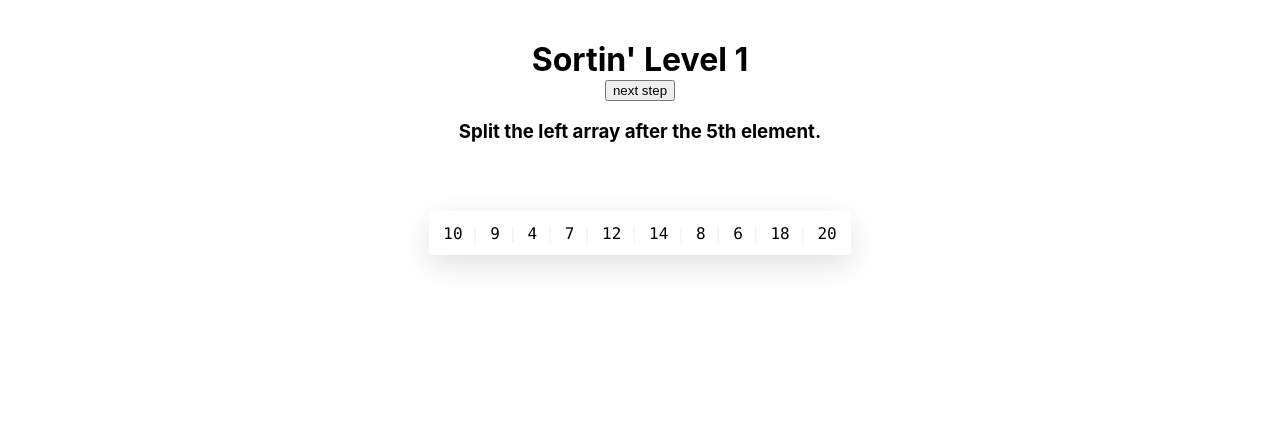
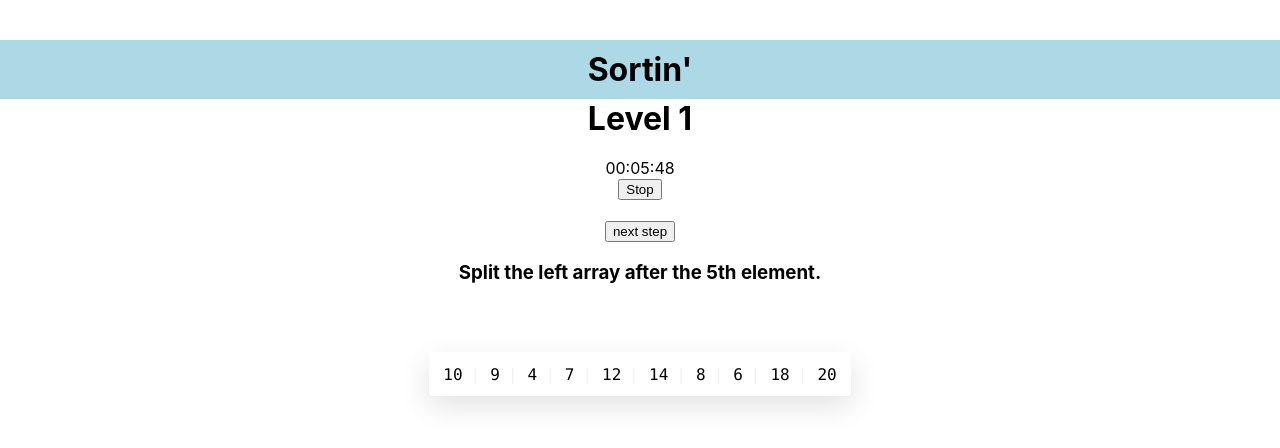
Before and after one commit to ShaimaaAliECE/se3350_project-group-19, a React (Create React App) app: page /levelone in a window 1280 px wide. Shown: the top 448 px of the page. Built offline with nearby package versions, Linux system fonts and the light colour scheme.

Commit message:
Timer counts up on level launch

```diff
--- a/src/App.js
+++ b/src/App.js
@@ -6,6 +6,7 @@ import Level1 from "./Level1.js";
 import { Routes, Route, Link } from "react-router-dom";
 import Menu from "./Menu.js"
 import Level2 from "./Lvl2Test.js";
+
 
 //Global variable to control flow
 function App() {
--- a/src/Level1.js
+++ b/src/Level1.js
@@ -3,9 +3,11 @@ import PropTypes from "prop-types";
 import generateMergeSteps from "./sort";
 import generateRandomArray from "./rand_array";
 
+import Timer from "./timer";
+
 //Global variable to control flow
-var stepCounter =0;
-var loopCounterIdx =0;
+var stepCounter = 0;
+var loopCounterIdx = 0;
 var stepCounterCalled = false;
 var stepCounterCalledLoop = false;
 var arrayGlobal = generateRandomArray(10, 20);
@@ -34,16 +36,16 @@ class ListSplit extends Component {
   };
 
   handleClick(values, value) {
-      if (values.length%2 == 0){
-        if (value == values[values.length/2-1] || value == values[values.length/2]){
+    if (values.length % 2 == 0) {
+      if (value == values[values.length / 2 - 1] || value == values[values.length / 2]) {
         console.log("correct split click");
         this.props.incrementMaxCount();
       }
       else
         console.log("wrong split click");
     }
-      else{
-        if (value == values[Math.floor(values.length/2)]){
+    else {
+      if (value == values[Math.floor(values.length / 2)]) {
         console.log("correct split click");
         this.props.incrementMaxCount();
       }
@@ -59,7 +61,7 @@ class ListSplit extends Component {
     return (
       <div className="list">
         {values.map(value => (
-          <code className="cell" key={value} onClick = {() => {this.handleClick(values, value)}}>
+          <code className="cell" key={value} onClick={() => { this.handleClick(values, value) }}>
             {value}
           </code>
         ))}
@@ -87,7 +89,7 @@ class ListMerge extends Component {
     return (
       <div className="list">
         {values.map(value => (
-          <code className="cell" key={value} onClick = {() => {this.handleClick(values, value, this.props.correctMergeChoice)}}>
+          <code className="cell" key={value} onClick={() => { this.handleClick(values, value, this.props.correctMergeChoice) }}>
             {value}
           </code>
         ))}
@@ -104,19 +106,18 @@ class Join extends Component {
     right: PropTypes.number.isRequired
   };
 
-  increaseStepCounterLoop(length, i){
-    if (i == length){
+  increaseStepCounterLoop(length, i) {
+    if (i == length) {
       stepCounterCalledLoop = !stepCounterCalledLoop;
       return;
     }
-    if (stepCounterCalledLoop ==false)
-    {
+    if (stepCounterCalledLoop == false) {
       stepCounter++;
     }
 
   }
   render() {
-    const { array, left, right, mid, maxCount} = this.props;
+    const { array, left, right, mid, maxCount } = this.props;
 
     const leftSorted = array.slice(left, mid);
     const rightSorted = array.slice(mid, right);
@@ -138,18 +139,18 @@ class Join extends Component {
     sorted = [...sorted, ...leftSorted, ...rightSorted];
     sorted.forEach((x, i) => (array[left + i] = x));
 
-    loopCounterIdx = stepCounter+1;
-    for (let i=0; i<= sorted.length; i++){
+    loopCounterIdx = stepCounter + 1;
+    for (let i = 0; i <= sorted.length; i++) {
       this.increaseStepCounterLoop(sorted.length, i);
 
     }
-    let diff = maxCount-loopCounterIdx;
+    let diff = maxCount - loopCounterIdx;
     let onebyone = sorted.slice(0, diff);
 
 
     return (
       <div>
-      {diff>0 && (<ListMerge values={onebyone} correctMergeChoice = {diff} />)}
+        {diff > 0 && (<ListMerge values={onebyone} correctMergeChoice={diff} />)}
       </div>
     );
   }
@@ -165,25 +166,25 @@ class MergeSort extends Component {
   };
 
 
-  recurse () {
+  recurse() {
 
-    let { array, left, right, maxCount} = this.props;
+    let { array, left, right, maxCount } = this.props;
     const chunk = array.slice(left, right);
     const mid = left + Math.floor(chunk.length / 2);
 
 
 
 
-    return(
+    return (
       <div>
 
-        {chunk.length !=1 && (
+        {chunk.length != 1 && (
 
           <>
-            <MergeSort {...this.props} right={mid} currCount = {0} />
-            <MergeSort {...this.props} left={mid} currCount = {0}   />
+            <MergeSort {...this.props} right={mid} currCount={0} />
+            <MergeSort {...this.props} left={mid} currCount={0} />
             <div className="join">
-              <Join {...this.props} mid={mid} currCount = {0} />
+              <Join {...this.props} mid={mid} currCount={0} />
             </div>
 
           </>
@@ -193,9 +194,8 @@ class MergeSort extends Component {
   }
 
 
-  increaseStepCounter(){
-    if (stepCounterCalled ==false)
-    {
+  increaseStepCounter() {
+    if (stepCounterCalled == false) {
       stepCounter++;
       stepCounterCalled = true;
     }
@@ -203,7 +203,7 @@ class MergeSort extends Component {
       stepCounterCalled = false;
   }
 
-  nextStep () {
+  nextStep() {
     const { array, left, right, maxCount } = this.props;
     const chunk = array.slice(left, right);
     this.increaseStepCounter();
@@ -211,7 +211,7 @@ class MergeSort extends Component {
     return (
       <div className="input">
 
-        {stepCounter<maxCount && (<ListSplit values={chunk} incrementMaxCount = {() => this.props.incrementMaxCount()} />)}
+        {stepCounter < maxCount && (<ListSplit values={chunk} incrementMaxCount={() => this.props.incrementMaxCount()} />)}
       </div>
     );
   }
@@ -243,9 +243,9 @@ class Level1 extends Component {
 
 
 
-  handleClick (){
-    stepCounter =0;
-    let newcount = this.state.maxCount +1;
+  handleClick() {
+    stepCounter = 0;
+    let newcount = this.state.maxCount + 1;
     this.setState({
       maxCount: newcount
     });
@@ -262,17 +262,21 @@ class Level1 extends Component {
     return (
       <>
         <header>
-          <h1>Sortin' Level 1</h1>
-          <button onClick = {() => this.handleClick()}>
+          <h1 h1 style={{ backgroundColor: "lightblue", padding: "10px" }}>Sortin'</h1>
+          <h1>Level 1</h1>
+
+          <br></br>
+          <Timer></Timer>
+          <br></br>
+
+          <button onClick={() => this.handleClick()}>
             {"next step"}
           </button>
-          <Instructions instruct = {steps[Math.min(steps.length-1, this.state.maxCount-2)].instruction}/>
+          <Instructions instruct={steps[Math.min(steps.length - 1, this.state.maxCount - 2)].instruction} />
         </header>
 
         <section>
-
-
-          <MergeSort array={array} left={0} right={array.length} maxCount = {this.state.maxCount} incrementMaxCount = {() => this.handleClick()}/>
+          <MergeSort array={array} left={0} right={array.length} maxCount={this.state.maxCount} incrementMaxCount={() => this.handleClick()} />
         </section>
       </>
     );
--- /dev/null
+++ b/src/timer.js
@@ -0,0 +1,46 @@
+import React from "react";
+
+function Timer() {
+    // Timer hooks
+    const [time, setTime] = React.useState(0); // Start at t = 0
+    const [timerOn, setTimerOn] = React.useState(true); // Timer starts as soon as level is loaded
+
+    React.useEffect(() => {
+        let interval = null;
+
+        if (timerOn) {
+            interval = setInterval(() => {
+                setTime((prevTime) => prevTime + 10);
+            }, 10);
+        } else if (!timerOn) {
+            clearInterval(interval);
+        }
+
+        return () => clearInterval(interval);
+    }, [timerOn]);
+
+    return (
+        <div className="Timers">
+            <div id="display">
+                <span>{("0" + Math.floor((time / 60000) % 60)).slice(-2)}:</span>
+                <span>{("0" + Math.floor((time / 1000) % 60)).slice(-2)}:</span>
+                <span>{("0" + ((time / 10) % 100)).slice(-2)}</span>
+            </div>
+
+            <div id="buttons">
+                {!timerOn && time === 0 && (
+                    <button onClick={() => setTimerOn(true)}>Start</button>
+                )}
+                {timerOn && <button onClick={() => setTimerOn(false)}>Stop</button>}
+                {!timerOn && time > 0 && (
+                    <button onClick={() => setTime(0)}>Reset</button>
+                )}
+                {!timerOn && time > 0 && (
+                    <button onClick={() => setTimerOn(true)}>Resume</button>
+                )}
+            </div>
+        </div>
+    );
+}
+
+export default Timer
```
Also changed, not shown: src/Menu.js (+3 -4 lines). Lines whose indentation alone changed are shown as unchanged.
